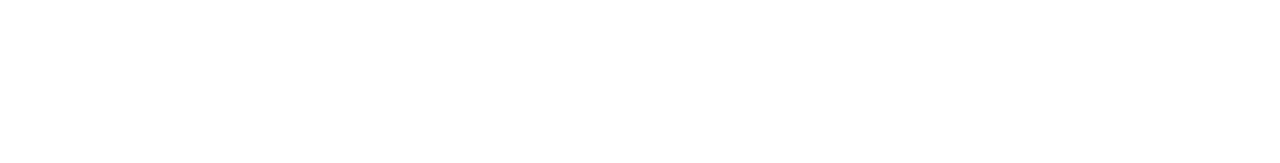
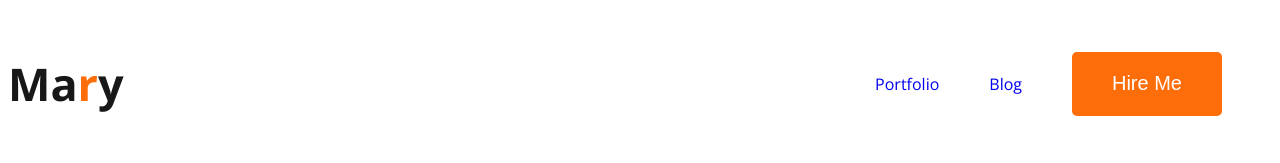
Before and after one commit to Juwelmia63/creating-new-project, a plain HTML site: page index.html in a window 1280 px wide. Drawn offline with nearby package versions, Linux system fonts and the light colour scheme.

Commit message:
Added nav section

```diff
--- a/index.html
+++ b/index.html
@@ -4,8 +4,28 @@
     <meta charset="UTF-8">
     <meta name="viewport" content="width=device-width, initial-scale=1.0">
     <title>My first Project</title>
+    <link rel="preconnect" href="https://fonts.googleapis.com">
+    <link rel="preconnect" href="https://fonts.gstatic.com" crossorigin>
+    <link href="https://fonts.googleapis.com/css2?family=Open+Sans:wght@400;700;800&display=swap" rel="stylesheet">
+    <link rel="stylesheet" href="styles.css">
 </head>
 <body>
+    <header>
+        <nav>
+            <h3 class="text">Ma<span class="rr">r</span>y</h3>
+            <ul>
+                <li><a href="#">Portfolio</a></li>
+                <li><a href="#">Blog</a></li>
+                <li><button>Hire Me</button></li>
+            </ul>
 
+        </nav>
+    </header>
+    <main>
+
+    </main>
+    <footer>
+
+    </footer>
 </body>
 </html>
--- a/styles.css
+++ b/styles.css
@@ -0,0 +1,46 @@
+body {
+    font-family: 'Open Sans', sans-serif;
+}
+
+/* this is Navber section */
+.text {
+    color: #181818;
+    font-size: 45px;
+    font-weight: 800px;
+
+}
+
+.rr {
+    color: #FD6E0A;
+}
+
+nav>ul {
+    display: flex;
+    align-items: center;
+}
+
+nav li {
+    list-style: none;
+    margin-right: 50px;
+
+}
+
+nav a {
+    text-decoration: none;
+}
+
+nav {
+    display: flex;
+    align-items: center;
+    justify-content: space-between;
+}
+
+button {
+    width: 150px;
+    height: 64px;
+    border-radius: 5px;
+    background: #FD6E0A;
+    border: none;
+    color: white;
+    font-size: 20px;
+}
```
